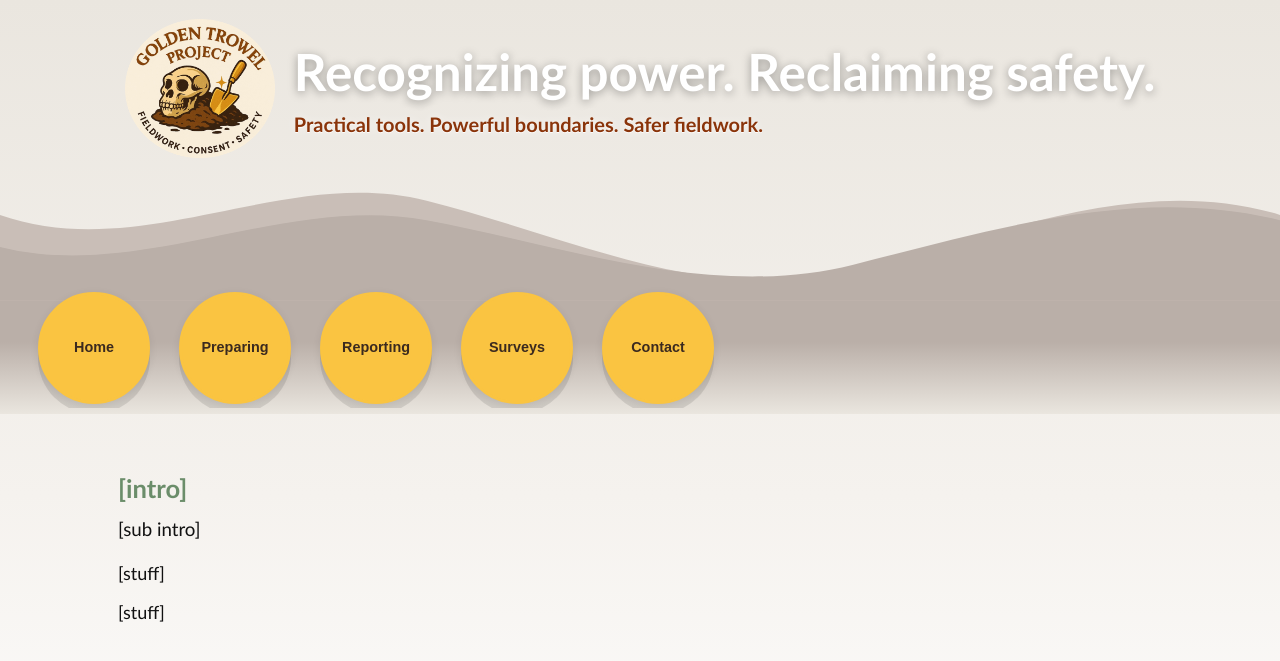
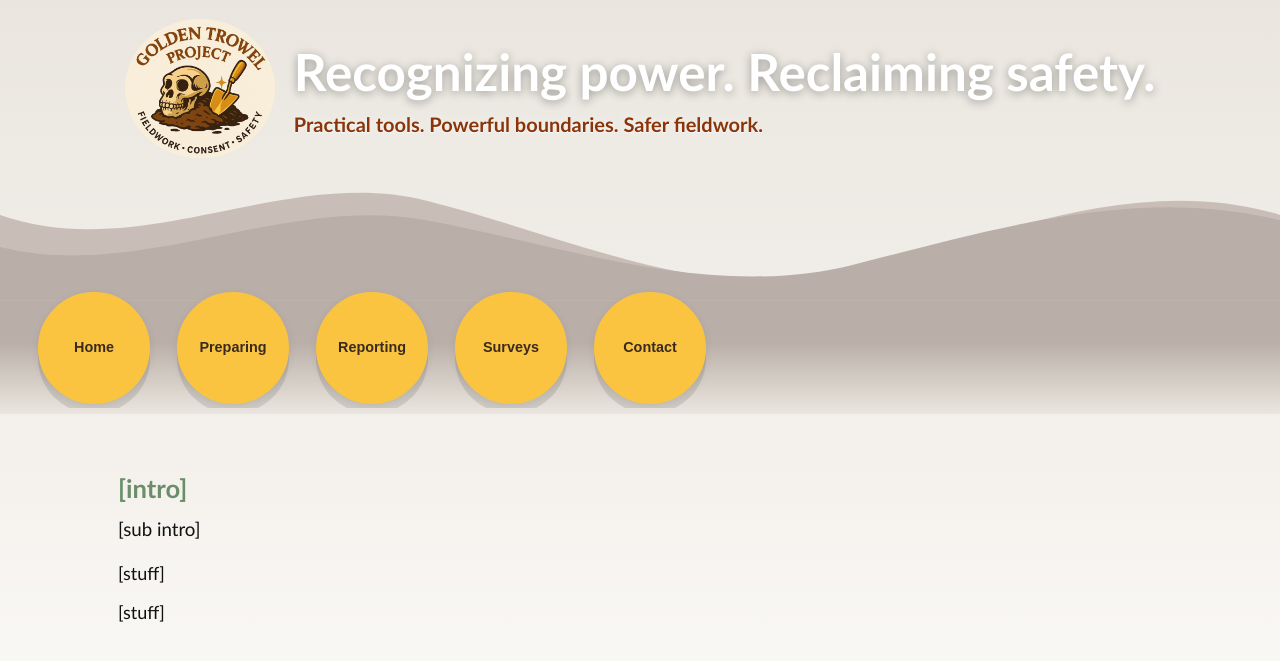
Before and after one commit to AnthroSafetyWarrior/GoldenTrowelProject, a Jekyll site: the page built from _pages/contact.html, in a window 1280 px wide. Shown: the top 661 px of the page. Built offline with Jekyll 4.4.1, drawn with Linux system fonts in a browser that asks for light colours.

Commit message:
updating name

```diff
--- a/_layouts/default.html
+++ b/_layouts/default.html
@@ -86,8 +86,8 @@
     .nav-gradient{
       margin-top:-18px;
       padding-top:0;
-      padding-bottom: clamp(2px, .5vw, 8px);  /* less space below buttons */
-      min-height: clamp(72px, 9vw, 108px);
+      padding-bottom: clamp(3px, .5vw, 8px);  /* less space below buttons */
+      min-height: clamp(82px, 9vw, 108px);
       overflow: visible; /* allow pills to overflow into page */
       background: linear-gradient(
         to bottom,
@@ -283,8 +283,9 @@
 
     function draw(){
       const size = getCircleSize();
-      const GAP = Math.max(20, Math.round(size * 0.26));   // tighter gaps
-      const PAD = Math.max(12, Math.round(size * 0.34));   // side padding
+      const GAP = Math.max(14, Math.round(size * 0.24)); // spacing betweencircles
+      const PAD = Math.max(12, Math.round(size * 0.34)); // left/right padding
+
 
       const count = circles.length;
       const neededWidth = PAD*2 + count*size + (count-1)*GAP;
```
